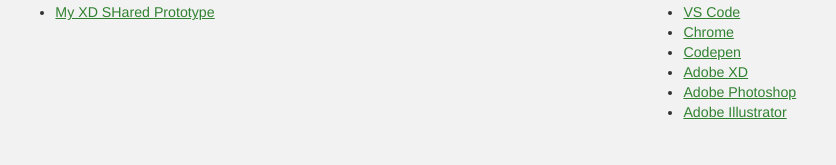
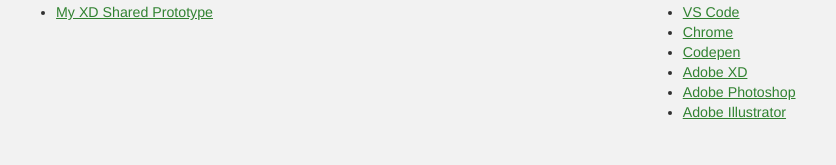
Before and after one commit to iolanichris/iolanichris.github.io, a plain HTML site: page about.html in a window 1280 px wide. Shown: the part 638-803 px from the top of the page, 127-963 px from the left. Drawn offline with Linux system fonts and the light colour scheme.

Commit message:
fixed spelling

```diff
--- a/about.html
+++ b/about.html
@@ -38,7 +38,7 @@
                     <li><a href="https://iolanichris.github.io/">My Coded Static Site</a></li>
                     <li><a href="https://github.com/iolanichris/iolanichris.github.io">My Github Repo</a></li>
                     <li><a href="https://codepen.io/iolanichris">My Codepen</a></li>
-                    <li><a href="https://xd.adobe.com/view/b38c4e6b-1800-4bc7-847e-ec013c47c112-e6df/?fullscreen&hints=off">My XD SHared Prototype</a>
+                    <li><a href="https://xd.adobe.com/view/b38c4e6b-1800-4bc7-847e-ec013c47c112-e6df/?fullscreen&hints=off">My XD Shared Prototype</a>
                     </li>
                 </ul>
             </div>
```
